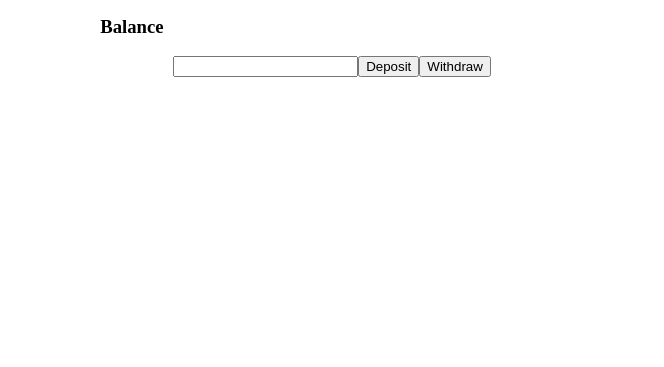
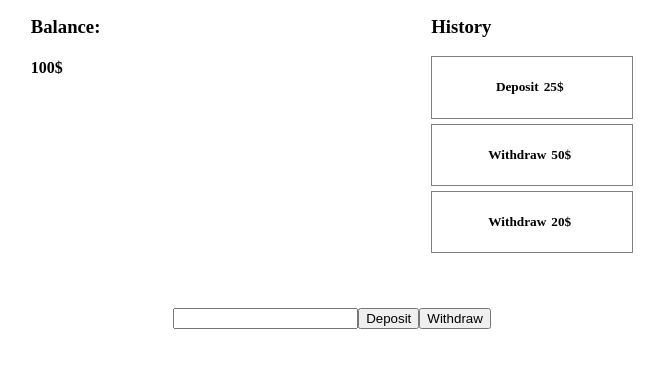
Before and after one commit to PontusSven/bank-redux, a React app: page / in a window 1280 px wide. Shown: the part 83-450 px from the top of the page, without its empty margins (308-972 px from the left). Built offline with nearby package versions, Linux system fonts and the light colour scheme.

Commit message:
reducer refactoring

```diff
--- a/src/components/AccountHistory/AccountHistory.css
+++ b/src/components/AccountHistory/AccountHistory.css
@@ -0,0 +1,12 @@
+.history-items {
+    display: flex;
+    justify-content: center;
+    border: 1px solid grey;
+    align-items: center;
+    width: 200px;
+    margin-bottom: 5px;
+}
+
+h5 {
+    margin-right: 5px;
+}
--- a/src/components/AccountHistory/AccountHistory.js
+++ b/src/components/AccountHistory/AccountHistory.js
@@ -1,16 +1,23 @@
 import React from "react"
 import { connect } from "react-redux";
-import {render} from "@testing-library/react";
+
+import "./AccountHistory.css"
 
 const AccountHistory = ({ history }) => {
-
     function renderList() {
         return history.map(item => {
-            return <div className="history-items">
-                <h6>{item.type}</h6>
-                <h6>{item.amount}</h6>
+            return <div className="history-items" key={item.amount}>
+                <h5>{item.type }</h5>
+                <h5>{item.amount }$</h5>
             </div>
         })
+    }
+
+    if (history.length === 0) {
+        return <div>
+            <h3>History</h3>
+            <h5>No history available</h5>
+            </div>
     }
 
     return <div>
--- a/src/components/App/App.css
+++ b/src/components/App/App.css
@@ -11,4 +11,5 @@
 .user-input {
     display: flex;
     justify-content: center;
+    margin-top: 50px;
 }
--- a/src/components/App/App.js
+++ b/src/components/App/App.js
@@ -1,7 +1,7 @@
 import React from "react";
 
 import Balance from "../Balance"
-import AccountHistory from "../AccountHistory";
+import AccountHistory from "../AccountHistory/AccountHistory";
 import UserInput from "../UserInput";
 import "./App.css"
 
--- a/src/components/Balance.js
+++ b/src/components/Balance.js
@@ -1,9 +1,15 @@
 import React from "react";
+import { connect } from "react-redux"
 
-const Balance = () => {
+const Balance = ({ balance }) => {
     return <div>
-        <h3>Balance</h3>
+        <h3>Balance:</h3>
+        <h4>{ balance }$</h4>
     </div>
 }
 
-export default Balance;
+const mapStateToProps = state => {
+    console.log(state)
+    return { balance: state.balance }
+}
+export default connect(mapStateToProps)(Balance);
--- a/src/index.js
+++ b/src/index.js
@@ -10,4 +10,5 @@ ReactDOM.render(
     <Provider store={createStore(reducers)}>
         <App />
     </Provider>,
-    document.getElementById('root'))
+    document.getElementById('root')
+)
--- /dev/null
+++ b/src/reducers/balanceReducer.js
@@ -0,0 +1,12 @@
+const balanceReducer = (balance = 100, action ) => {
+    switch (action.type) {
+        case 'DEPOSIT':
+            return balance + action.payload.amount;
+        case 'WITHDRAW':
+            return balance - action.payload.amount;
+        default:
+            return balance;
+    }
+}
+
+export default balanceReducer;
--- /dev/null
+++ b/src/reducers/historyReducer.js
@@ -0,0 +1,31 @@
+/*
+const historyReducer = (history = [], action) => {
+    switch (action.type) {
+        case 'DEPOSIT' :
+            return [...history, action.payload];
+        case 'WITHDRAW':
+            return [...history, action.payload];
+        default:
+            return history;
+    }
+}
+
+*/
+const historyReducer = (history = [], action) => {
+    return [
+        {
+            type: 'Deposit',
+            amount: 25
+        },
+        {
+            type: 'Withdraw',
+            amount: 50
+        },
+        {
+            type: 'Withdraw',
+            amount: 20
+        }
+    ]
+}
+
+export default historyReducer;
--- a/src/reducers/index.js
+++ b/src/reducers/index.js
@@ -1,26 +1,7 @@
 import { combineReducers } from "redux";
 
-const balanceReducer = (balance = 100, action ) => {
-   switch (action.type) {
-       case 'DEPOSIT':
-           return balance + action.payload.amount;
-       case 'WITHDRAW':
-           return balance - action.payload.amount;
-       default:
-           return balance;
-   }
-}
-
-const historyReducer = (history = [], action) => {
-    switch (action.type) {
-        case 'DEPOSIT' :
-            return [...history, action.payload];
-        case 'WITHDRAW':
-            return [...history, action.payload];
-        default:
-            return history;
-    }
-}
+import historyReducer from "./historyReducer";
+import balanceReducer from "./balanceReducer";
 
 export default combineReducers({
     balance: balanceReducer,
```
Also changed, not shown: 1 other file.
